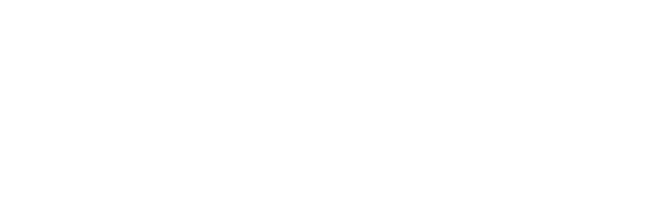
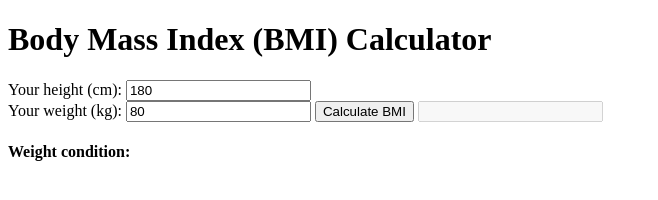
Before and after one commit to HildaAb/BMI-calculator, a plain HTML site: page index.html in a window 1280 px wide. Shown: the whole page, without its empty margins (0-658 px from the left). Drawn offline with Linux system fonts and the light colour scheme.

Commit message:
added basic html

```diff
--- a/index.html
+++ b/index.html
@@ -7,6 +7,30 @@
     <link rel="stylesheet" href="style.css" />
   </head>
   <body>
+    <div class="container">
+      <h1 class="heading">Body Mass Index (BMI) Calculator</h1>
+      Your height (cm):
+      <input
+        type="number"
+        class="input"
+        id="height"
+        value="180"
+        placeholder="Enter your height in cm"
+      />
+    </div>
+    Your weight (kg):
+    <input
+      type="number"
+      class="input"
+      id="weight"
+      value="80"
+      placeholder="Enter your weight in kg"
+    />
+    <button class="btn" id="btn">Calculate BMI</button>
+    <input disabled type="number" class="input" id="bmi-result" />
+    <h4 class="info-text">
+      Weight condition:<span id="weight-conditon"></span>
+    </h4>
     <script src="app.js"></script>
   </body>
 </html>
```
